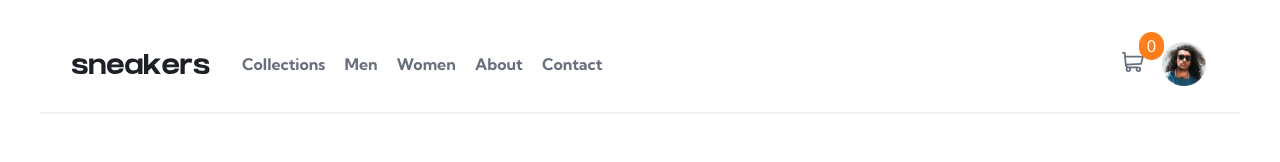
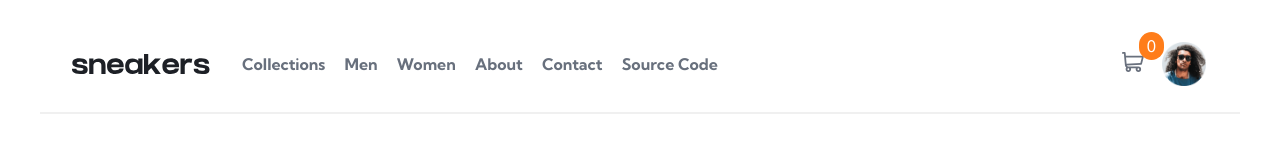
Before and after one commit to osaaroh/44_ecommerce-product-page-react, a React (Create React App) app: page / in a window 1280 px wide. Shown: the top 162 px of the page. Built offline with nearby package versions, Linux system fonts and the light colour scheme.

Commit message:
Update Navbar

```diff
--- a/src/components/Navbar.jsx
+++ b/src/components/Navbar.jsx
@@ -34,6 +34,7 @@ const Navbar =()=>{
                         <a href="#link" onMouseEnter={(e)=>displayHoverBar(e)} onMouseLeave={hideHoverBar} className="nav-link">Women</a>
                         <a href="#link" onMouseEnter={(e)=>displayHoverBar(e)} onMouseLeave={hideHoverBar} className="nav-link">About</a>
                         <a href="#link" onMouseEnter={(e)=>displayHoverBar(e)} onMouseLeave={hideHoverBar} className="nav-link">Contact</a>
+                        <a target="_blank" rel='noreferrer' href="https://github.com/osaaroh/44_ecommerce-product-page-react" onMouseEnter={(e)=>displayHoverBar(e)} onMouseLeave={hideHoverBar} className="nav-link">Source Code</a>
                         <div className="nav__hoverbar"></div>
                     </div>
                 </div>
```
